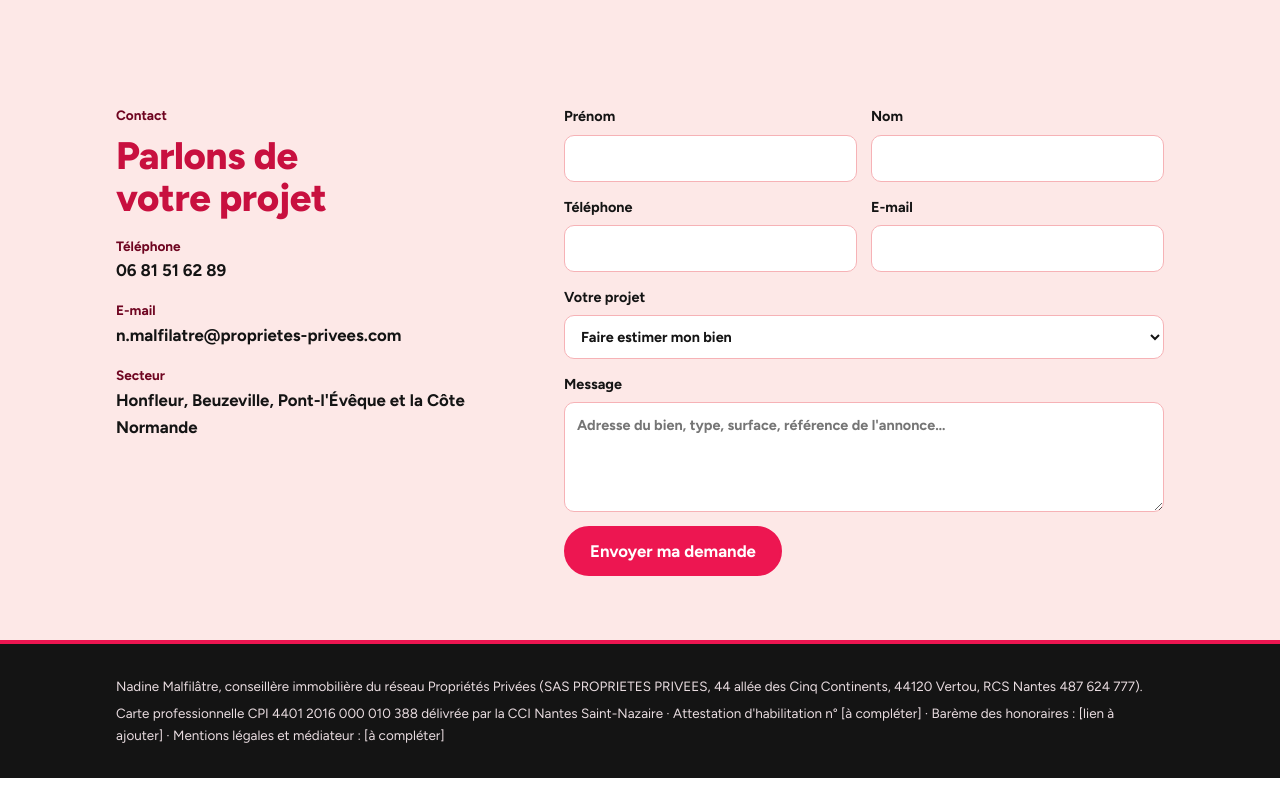
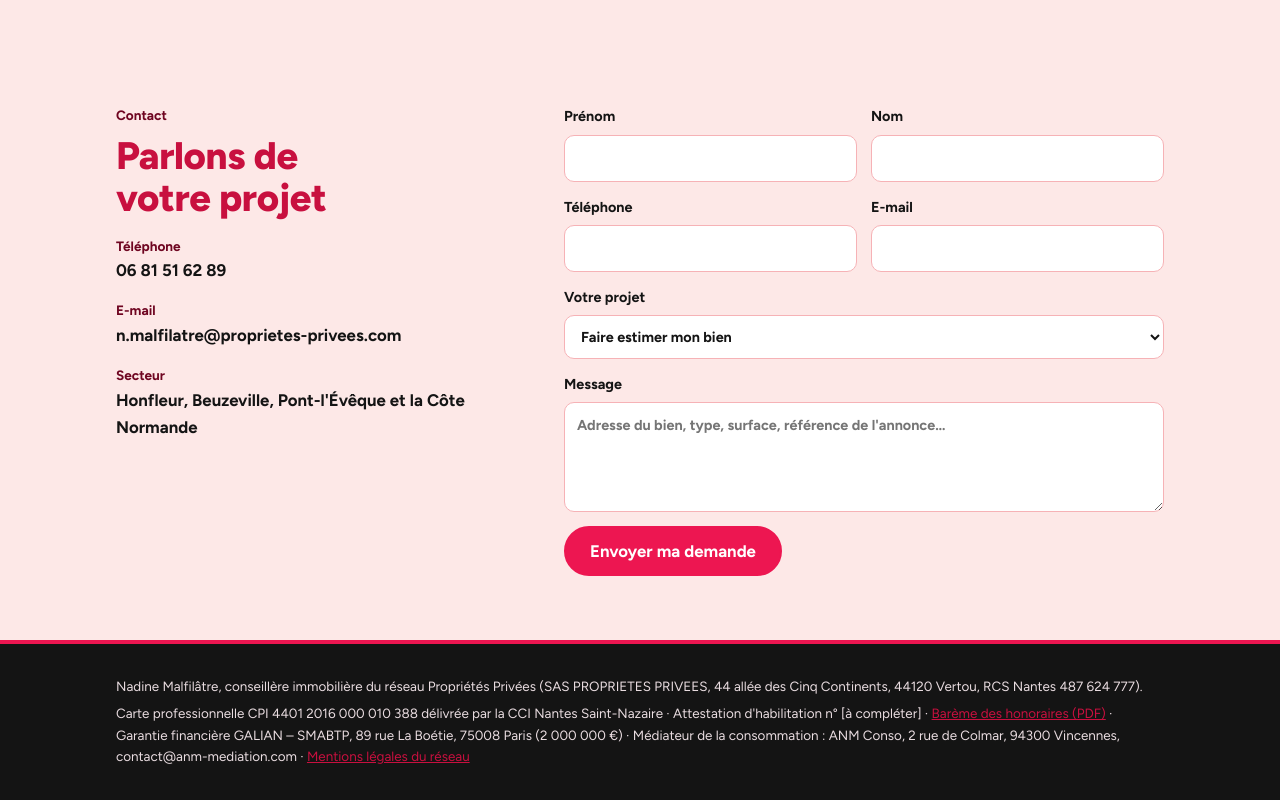
Before and after one commit to alexandreegret15/site-nadine, a website: page site/index.html in a window 1280 px wide. Shown: the part 3570-4370 px from the top of the page. Before the commit the page ends 4348 px from the top, so only its background shows below. Drawn offline with Linux system fonts and the light colour scheme; no server answers.

Commit message:
Pied de page : barème d'honoraires de Nadine, garantie financière et médiateur (repris de proprietes-privees.com)
Co-Authored-By: Claude Opus 5.5 <noreply@anthropic.com>
Claude-Session: https://claude.ai/code/session_012wAeai3wWUCjZFGp7osiD2

```diff
--- a/site/index.html
+++ b/site/index.html
@@ -290,7 +290,7 @@ footer .wrap{padding-block:32px;display:flex;flex-direction:column;gap:6px}
 
 <footer><div class="wrap">
   <span>Nadine Malfilâtre, conseillère immobilière du réseau Propriétés Privées (SAS PROPRIETES PRIVEES, 44 allée des Cinq Continents, 44120 Vertou, RCS Nantes 487 624 777).</span>
-  <span>Carte professionnelle CPI 4401 2016 000 010 388 délivrée par la CCI Nantes Saint-Nazaire · Attestation d'habilitation n° [à compléter] · Barème des honoraires : [lien à ajouter] · Mentions légales et médiateur : [à compléter]</span>
+  <span>Carte professionnelle CPI 4401 2016 000 010 388 délivrée par la CCI Nantes Saint-Nazaire · Attestation d'habilitation n° [à compléter] · <a href="https://www.proprietes-privees.com/bareme/NMAL.pdf" target="_blank" rel="noopener">Barème des honoraires (PDF)</a> · Garantie financière GALIAN – SMABTP, 89 rue La Boétie, 75008 Paris (2 000 000 €) · Médiateur de la consommation : ANM Conso, 2 rue de Colmar, 94300 Vincennes, contact@anm-mediation.com · <a href="https://www.proprietes-privees.com/mentions-legales" target="_blank" rel="noopener">Mentions légales du réseau</a></span>
 </div></footer>
 
 <script>
```
